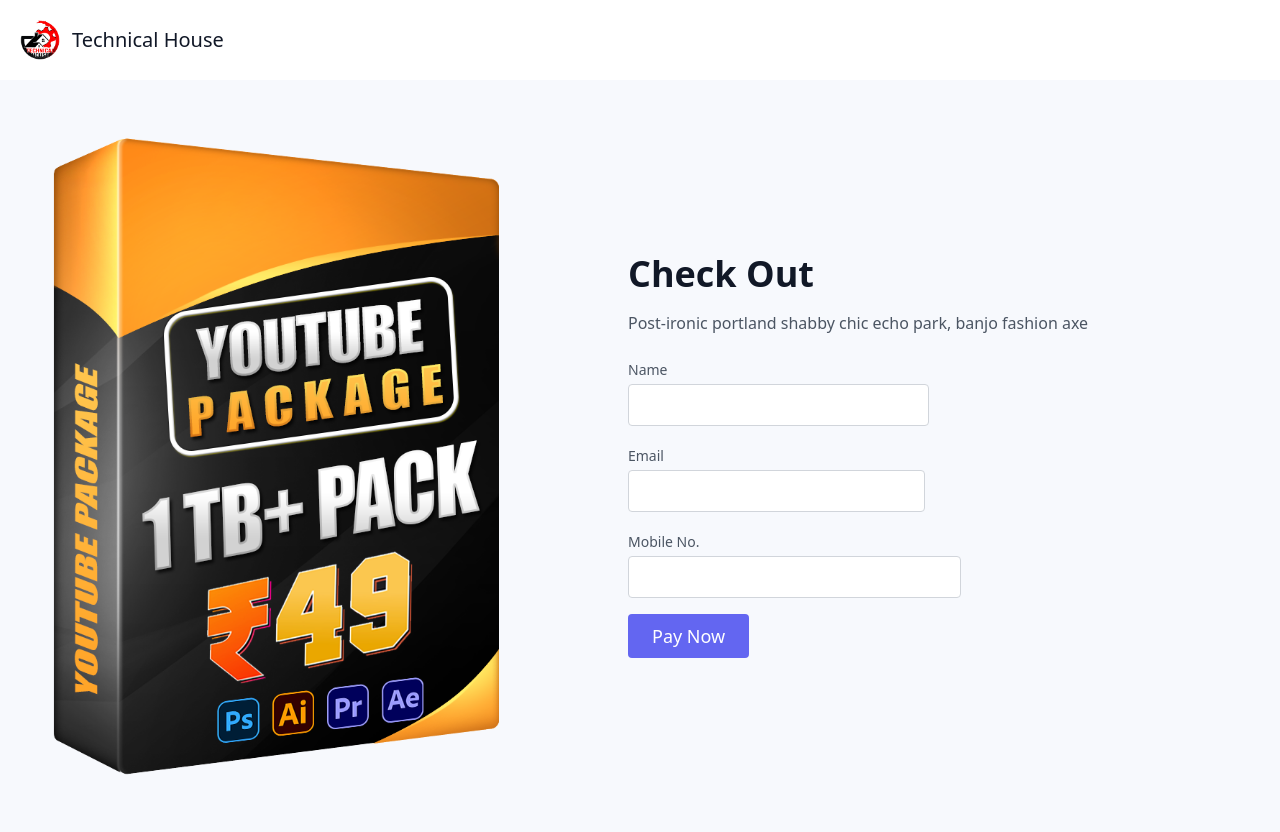
After one commit to yashdhameliya88/YouTube-Package, a PHP site: page /checkout.php in a window 1280 px wide. The commit adds this page. Run offline with PHP 8.4, Linux system fonts and the light colour scheme.

Commit message:
checkout page add

```diff
--- /dev/null
+++ b/checkout.php
@@ -0,0 +1,53 @@
+<!DOCTYPE html>
+<html lang="en">
+<head>
+    <meta charset="UTF-8">
+    <meta name="viewport" content="width=device-width, initial-scale=1.0">
+    <link rel="stylesheet" href="https://unpkg.com/tailwindcss@^1.0/dist/tailwind.min.css">
+    <title>Document</title>
+</head>
+<body>
+<!-- Header Start-->
+<header class="text-gray-600 body-font">
+    <div class="container mx-auto flex flex-wrap p-5 flex-col md:flex-row items-center">
+      <a href="https://www.technicalhouse.live/" class="flex title-font font-medium items-center text-gray-900 mb-4 md:mb-0">
+        <img src="img/th-logo.png" alt="Avatar" style="width:40px">
+        <span class="ml-3 text-xl">Technical House</span>
+      </a>
+    </div>
+  </header>
+<!-- Header End-->
+
+<!-- Main Product Start-->
+<section class="text-gray-600 body-font" style="background-color: #f7f9fd;">
+    <div class="container mx-auto flex px-5 py-2 md:flex-row flex-col items-center">
+      <div class="lg:max-w-lg lg:w-full md:w-1/2 w-5/6 mb-10 md:mb-0">
+        <img class="object-cover object-center rounded" alt="hero" src="img/49 Copy.png">
+      </div>
+      <div
+        class="lg:flex-grow md:w-1/2 lg:pl-24 md:pl-16 flex flex-col md:items-start md:text-left items-center text-center">
+        <h1 class="title-font sm:text-4xl text-3xl mb-4 font-medium text-gray-900"><b>Check Out</b> </h1>
+      <p class="leading-relaxed mb-5 text-gray-600">Post-ironic portland shabby chic echo park, banjo fashion axe</p>
+      <div class="relative mb-4">
+        <label for="name" class="leading-7 text-sm text-gray-600">Name</label>
+        <input type="text" id="name" name="name" class="w-full bg-white rounded border border-gray-300 focus:border-indigo-500 focus:ring-2 focus:ring-indigo-200 text-base outline-none text-gray-700 py-1 px-3 leading-8 transition-colors duration-200 ease-in-out" require>
+      </div>
+      <div class="relative mb-4">
+        <label for="email" class="leading-7 text-sm text-gray-600">Email</label>
+        <input type="email" id="email" name="email" class="w-full bg-white rounded border border-gray-300 focus:border-indigo-500 focus:ring-2 focus:ring-indigo-200 text-base outline-none text-gray-700 py-1 px-3 leading-8 transition-colors duration-200 ease-in-out" require>
+      </div>
+      <div class="relative mb-4">
+        <label for="name" class="leading-7 text-sm text-gray-600">Mobile No.</label>
+        <input type="number" id="mobile" name="mobile" class="w-full bg-white rounded border border-gray-300 focus:border-indigo-500 focus:ring-2 focus:ring-indigo-200 text-base outline-none text-gray-700 py-1 px-3 leading-8 transition-colors duration-200 ease-in-out" require>
+      </div>
+      <button class="text-white bg-indigo-500 border-0 py-2 px-6 focus:outline-none hover:bg-indigo-600 rounded text-lg">Pay Now</button>
+
+
+        </div>
+      </div>
+    </div>
+  </section>
+<!-- Main Product End-->
+</body>
+
+</html>
--- a/index.html
+++ b/index.php
@@ -333,7 +333,7 @@
       <br>
       <center>
         <a class="text-white bg-indigo-500 border-0 py-2 px-6 focus:outline-none hover:bg-indigo-600 rounded text-lg button1"
-          href="https://rzp.io/l/ytpack" target="_blank">Buy Now</a>
+          href="checkout.php" target="_blank">Buy Now</a>
       </center>
     </div>
   </section>
```
